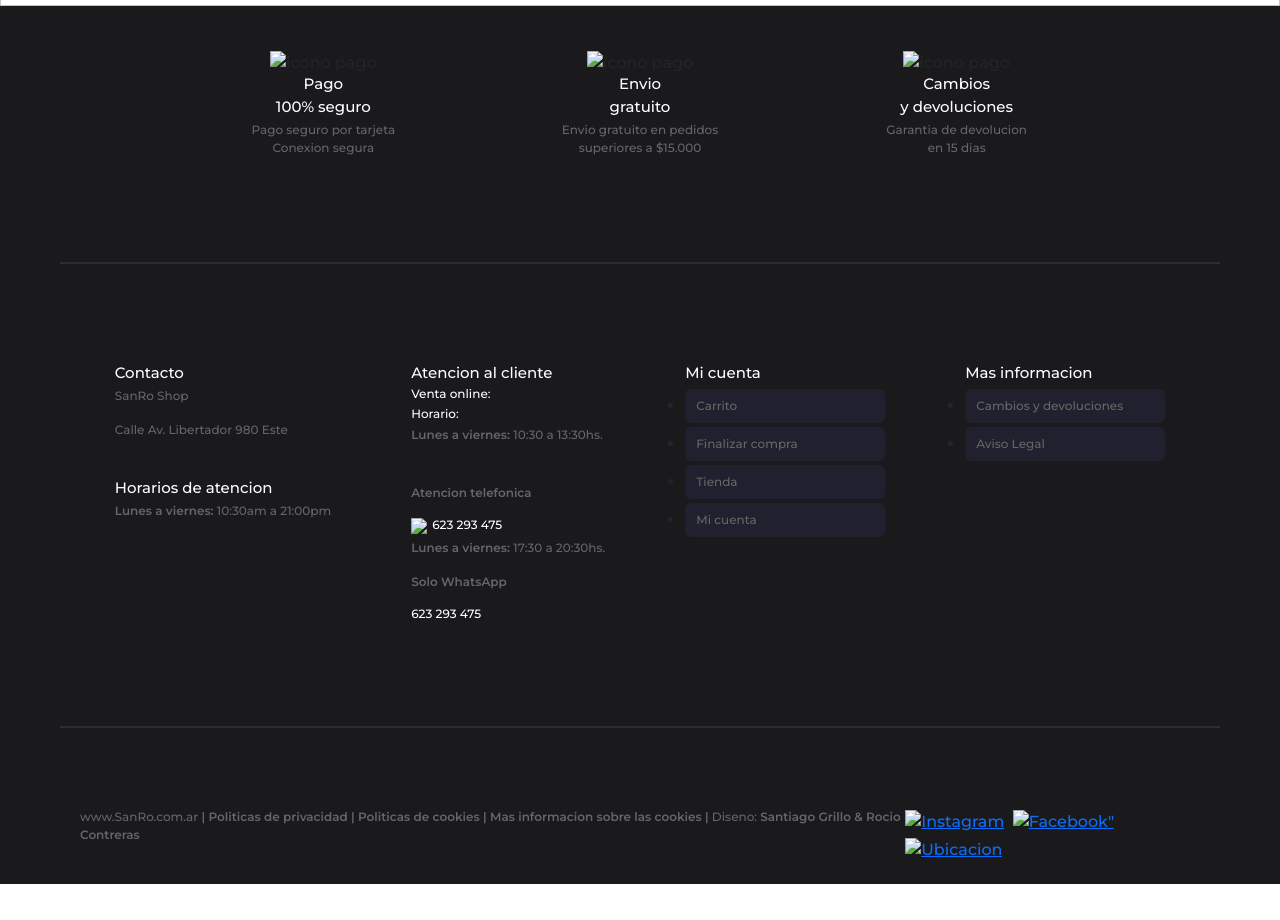
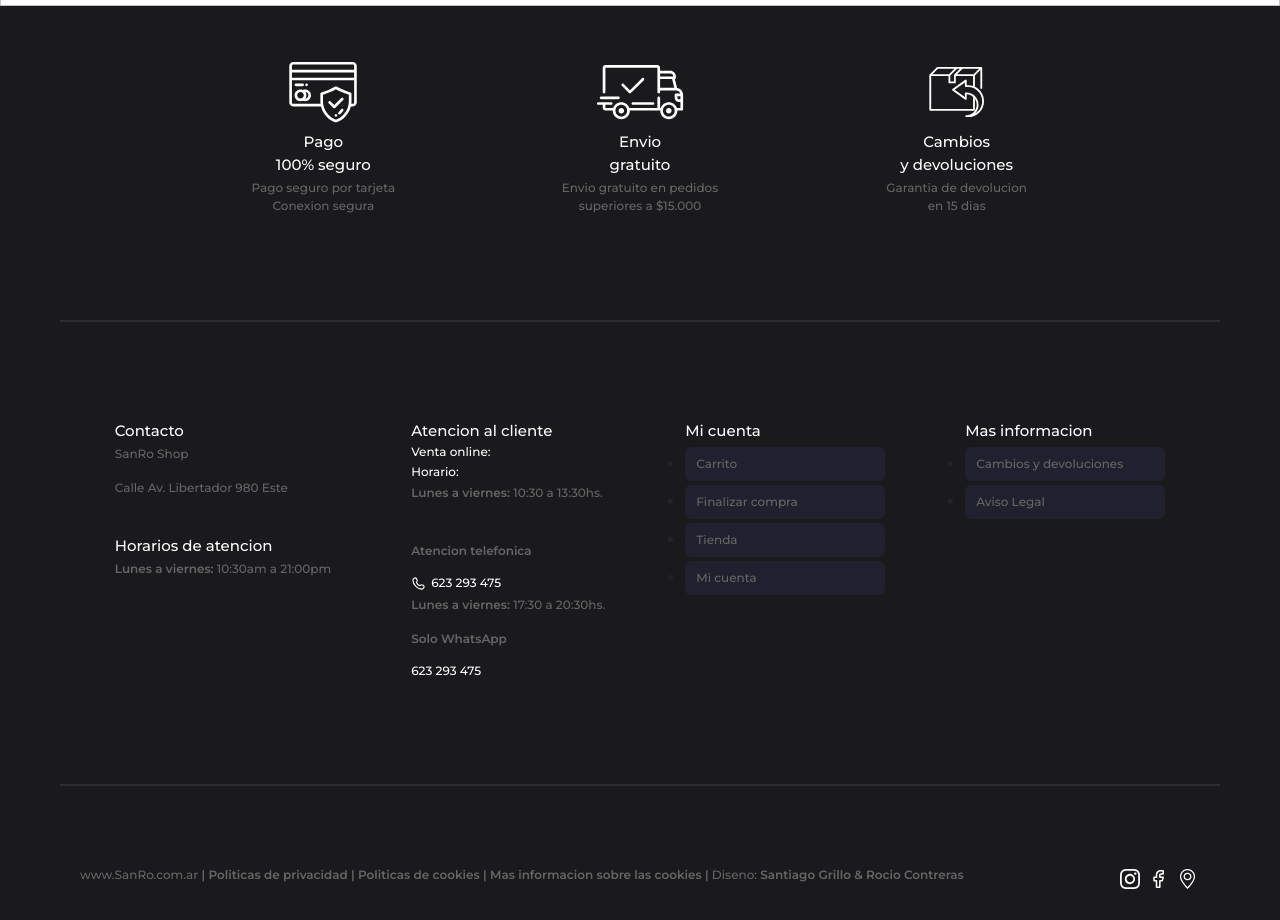
Before and after one commit to santigrillo/Integrador-DSW, a plain HTML site: page devoluciones.html in a window 1280 px wide. Shown: the part 1012-1932 px from the top of the page. Before the commit the page ends 1896 px from the top, so only its background shows below. Drawn offline with nearby package versions, Linux system fonts and the light colour scheme.

Commit message:
Update devoluciones.html

```diff
--- a/devoluciones.html
+++ b/devoluciones.html
@@ -31,7 +31,7 @@
         </div>
 
             <nav class="nav-bar">
-                <a href="index.html"><img src="/Integrador/assets/icon/logo.svg" alt="" id="logo"></a>
+                <a href="index.html"><img src="/Integrador-DSW/assets/icon/logo.svg" alt="" id="logo"></a>
 
                 <div class="main">
 
@@ -69,9 +69,9 @@
                 </div>
 
                 <div class="sec">
-                    <a href=""><img src="/Integrador/assets/icon/cart.svg" alt=""></a>
-                    <a href="myaccount.html"><img src="/Integrador/assets/icon/account.svg" alt=""></a>
-                    <img src="/Integrador/assets/icon/menu1.svg" id="responsiveMenu">
+                    <a href=""><img src="/Integrador-DSW/assets/icon/cart.svg" alt=""></a>
+                    <a href="myaccount.html"><img src="/Integrador-DSW/assets/icon/account.svg" alt=""></a>
+                    <img src="/Integrador-DSW/assets/icon/menu1.svg" id="responsiveMenu">
                 </div>
 
             </nav>
@@ -119,21 +119,21 @@
 <footer class="footer">
     <div class="footer-container-1">
         <div class="footer-box">
-            <img class="vector" src="/Integrador/assets/icon/securepayment.svg" alt="icono pago">
+            <img class="vector" src="/Integrador-DSW/assets/icon/securepayment.svg" alt="icono pago">
             <h3>Pago</h3>
             <h3>100% seguro</h3>
             <p>Pago seguro por tarjeta</p>
             <p>Conexion segura</p>
         </div>
         <div class="footer-box">
-            <img class="vector" src="/Integrador/assets/icon/cargo2.svg" alt="icono pago">
+            <img class="vector" src="/Integrador-DSW/assets/icon/cargo2.svg" alt="icono pago">
             <h3>Envio</h3>
             <h3>gratuito</h3>
             <p>Envio gratuito en pedidos</p>
             <p>superiores a $15.000</p>
         </div>
         <div class="footer-box">
-            <img class="vector" src="/Integrador/assets/icon/devolucion.svg" alt="icono pago">
+            <img class="vector" src="/Integrador-DSW/assets/icon/devolucion.svg" alt="icono pago">
             <h3>Cambios</h3>
             <h3>y devoluciones</h3>
             <p>Garantia de devolucion</p>
@@ -157,7 +157,7 @@
             <h4>Horario:</h4>
             <p><b>Lunes a viernes: </b>10:30 a 13:30hs.</p><br>
             <p><b>Atencion telefonica</b></p>
-            <h4><img class="icono" src="/Integrador/assets/icon/mynaui_telephone.svg">623 293 475</h4>
+            <h4><img class="icono" src="/Integrador-DSW/assets/icon/mynaui_telephone.svg">623 293 475</h4>
             <p><b>Lunes a viernes: </b>17:30 a 20:30hs.</p>
             <p><b>Solo WhatsApp</b></p>
             <h4>623 293 475</h4>
@@ -186,9 +186,9 @@
         <p>www.SanRo.com.ar <b>| Politicas de privacidad | Politicas de cookies | Mas informacion sobre las
             cookies |</b> Diseno: <b>Santiago Grillo & Rocio Contreras</b></p>
         <div class="redes-sociales">
-            <a href="#"><img class="redes" src="/Integrador/assets/icon/ig.svg" alt="Instagram"></a>
-            <a href="#"><img class="redes" src="/Integrador/assets/icon/fc.svg" alt=Facebook"></a>
-            <a href="#"><img class="redes" src="/Integrador/assets/icon/Ubicación.png" alt="Ubicacion"></i></a>
+            <a href="#"><img class="redes" src="/Integrador-DSW/assets/icon/ig.svg" alt="Instagram"></a>
+            <a href="#"><img class="redes" src="/Integrador-DSW/assets/icon/fc.svg" alt=Facebook"></a>
+            <a href="#"><img class="redes" src="/Integrador-DSW/assets/icon/Ubicación.png" alt="Ubicacion"></i></a>
         </div>
     </div>
 </footer>
```
